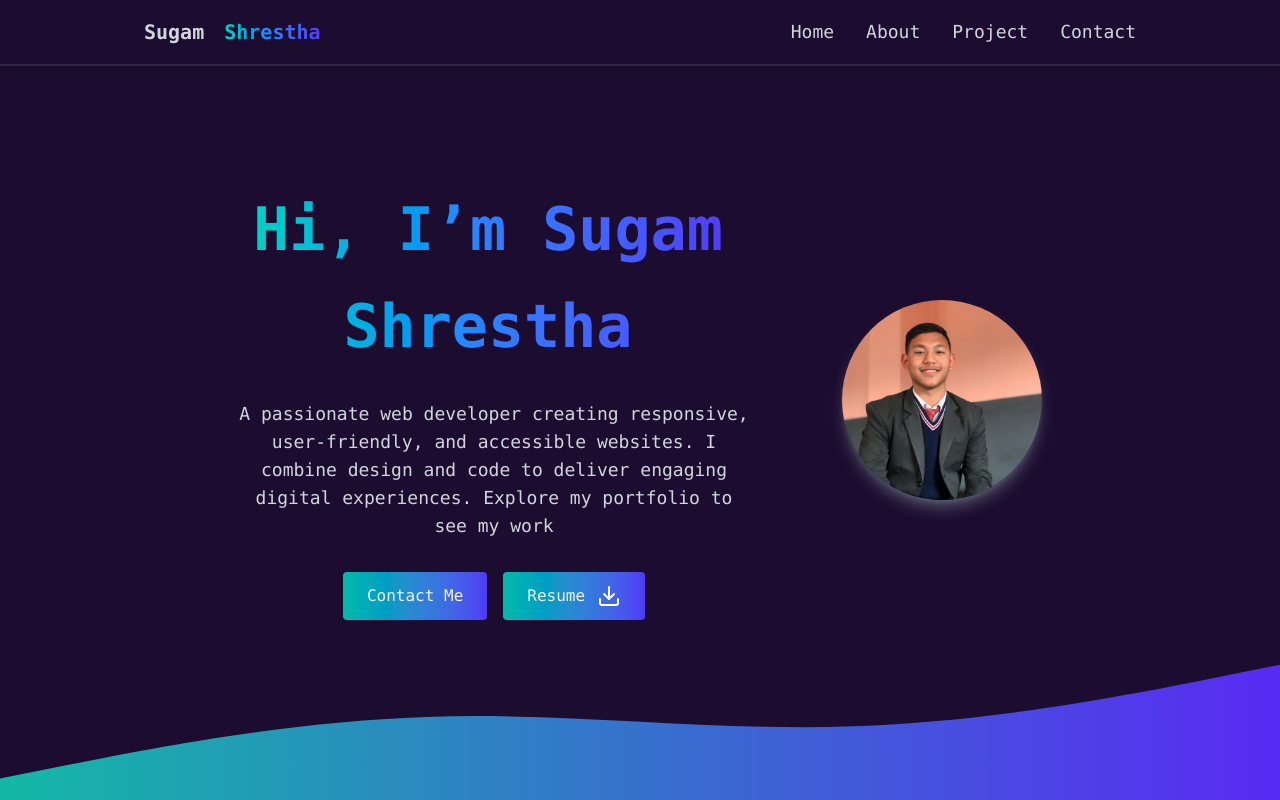
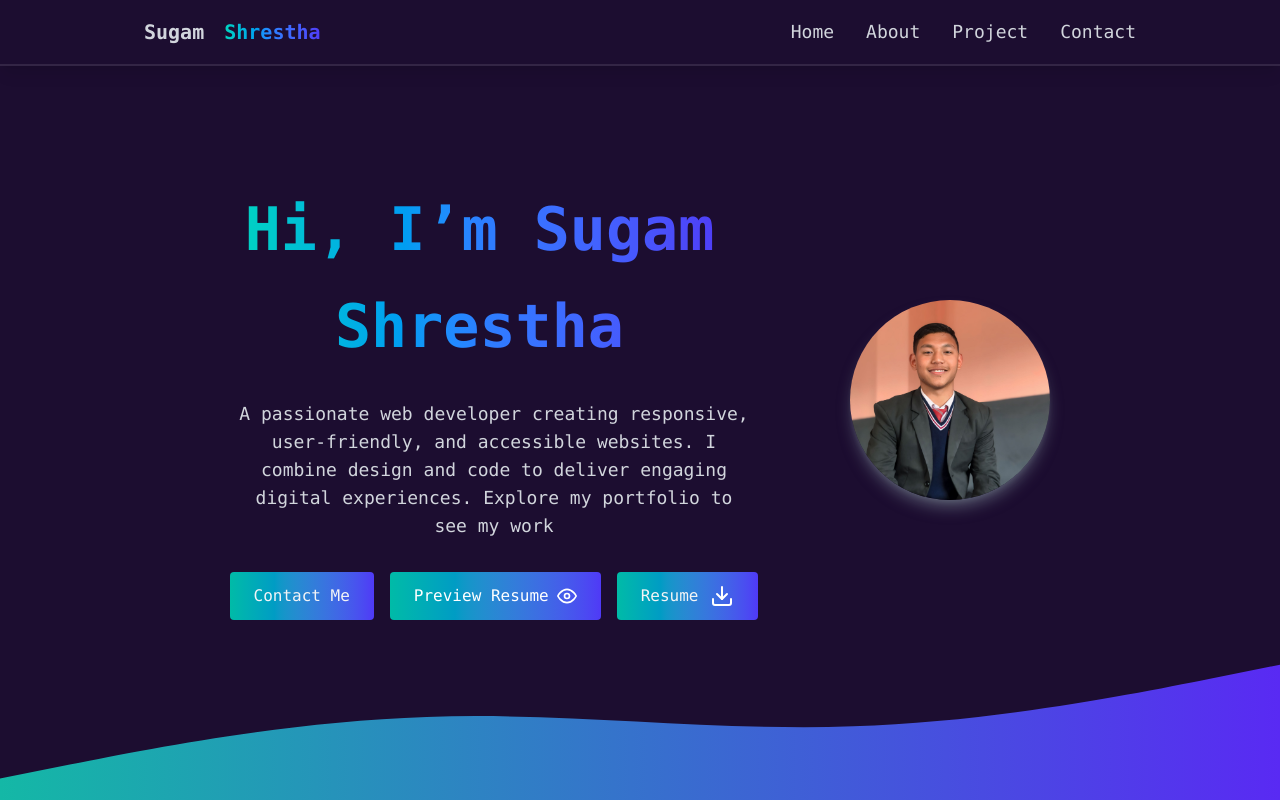
Before and after one commit to SugamShrestha677/portfolio, a React (Vite) app: page / in a window 1280 px wide. Shown: the top 800 px of the page. Built offline with nearby package versions, Linux system fonts and the light colour scheme.

Commit message:
resume was made for preview mode

```diff
--- a/src/sections/Footer.jsx
+++ b/src/sections/Footer.jsx
@@ -18,7 +18,7 @@ const Footer = () => {
                     <FaInstagramSquare/>
                 </a>
             </div>
-            <p className='text-white mt-8 text-sm '>@2025 Sugam Shrestha. All rights reserved. </p>
+            <p className='text-white mt-8 text-sm '>@2026 Sugam Shrestha. All rights reserved. </p>
         </div>
     </footer>
   )
--- a/src/sections/Home.jsx
+++ b/src/sections/Home.jsx
@@ -2,6 +2,7 @@ import React from "react";
 import resume from "../assets/SugamShrestha-Frontend.pdf";
 import profile from "../assets/profiles.png";
 import { FiDownload } from "react-icons/fi";
+import { FiEye } from "react-icons/fi";
 const Home = () => {
   return (
     <section
@@ -21,7 +22,9 @@ const Home = () => {
           Hi, I’m Sugam Shrestha
         </h1>
         <p className="text-gray-300 text-lg mb-8 max-w-lg mx-auto">
-          A passionate web developer creating responsive, user-friendly, and accessible websites. I combine design and code to deliver engaging digital experiences. Explore my portfolio to see my work{""}
+          A passionate web developer creating responsive, user-friendly, and
+          accessible websites. I combine design and code to deliver engaging
+          digital experiences. Explore my portfolio to see my work{""}
         </p>
 
         <div className="flex justify-center items-center space-x-4">
@@ -31,6 +34,20 @@ const Home = () => {
           >
             Contact Me
           </a>
+
+          <a
+            href={resume}
+            target="_blank"
+            rel="noopener noreferrer"
+            className="flex items-center gap-2 bg-gradient-to-r from-teal-500 to-indigo-600
+py-3 px-6 rounded font-mono font-medium text-white
+hover:-translate-y-1 hover:shadow-[0_0_15px_rgba(59,130,246,0.4)]
+transition"
+          >
+            Preview Resume
+            <FiEye className="text-xl" />
+          </a>
+
           <a
             href={resume}
             className="bg-gradient-to-r flex flex-row from-teal-500 to-indigo-600 py-3 px-6 rounded hover:-translate-y-1 hover:shadow-[0_0_15px_rgba(59,130,246,0.4)] font-medium font-mono transition relative overflow-hidden"
```
